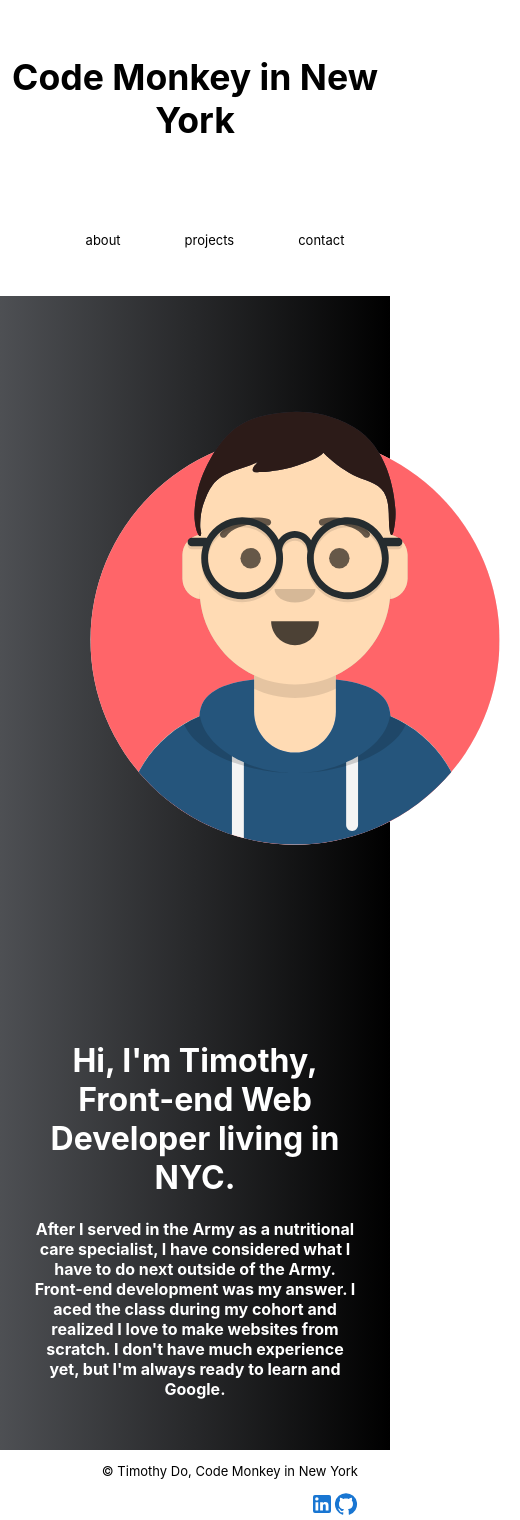
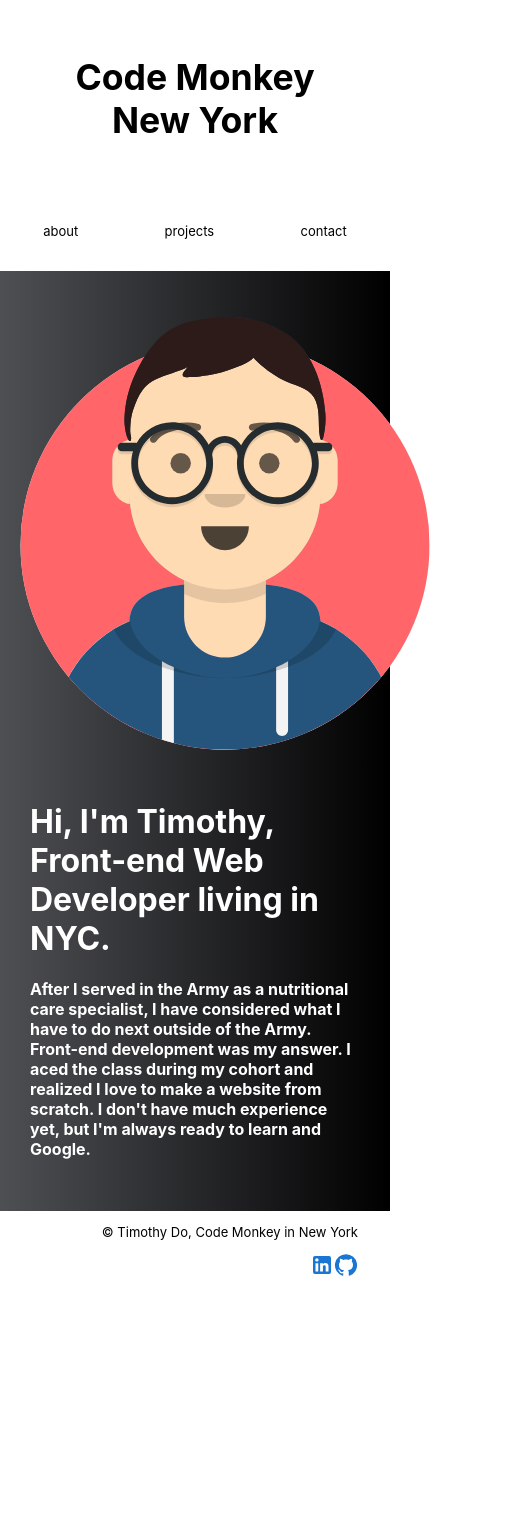
Before and after one commit to tydo83/portfolio-basic, a React (Create React App) app: page / in a window 390 px wide. Shown: the whole page, 520 px wide, since content can reach past the window. After the commit the page ends 1281 px from the top, so only its background shows below. Built offline with nearby package versions, Linux system fonts and the light colour scheme.

Commit message:
portfolio ver1

```diff
--- a/src/App.css
+++ b/src/App.css
@@ -1,7 +1,3 @@
-.App {
-  text-align: center;
-}
-
 * {
   list-style: none;
   text-decoration: none;
--- a/src/App.js
+++ b/src/App.js
@@ -1,11 +1,10 @@
 /* Timothy Do
-Portfolio Project
-*/
+Portfolio Version 1 */
 
 import './App.css';
 import React from 'react';
 import { BrowserRouter as Router, Routes, Route } from "react-router-dom";
-//ReactRouter ver6 doesn't support switch and component
+// ReactRouter ver6 doesn't support switch and component anymore, instead use Routes and element.
 import Header from './components/Header/Header';
 import Navbar from './components/Navbar/Navbar';
 import Home from './components/Home/Home';
--- a/src/components/About/About.js
+++ b/src/components/About/About.js
@@ -1,22 +1,30 @@
-import React, { Component } from 'react';
+import React, { useState, useEffect } from 'react';
 
-import Container from '@mui/material/Container'
 import Grid from '@mui/material/Grid'
 import Typography from '@mui/material/Typography';
-
-
 import './about.css'
 
 // Timothy Do, about page.
-export default class About extends Component {
-    render() {
+export default function About() {
+
+    const [matches, setMatches] = useState(
+        window.matchMedia("(min-width: 768px)").matches
+    )
+
+    useEffect(() => {
+        window
+            .matchMedia("(min-width: 768px)")
+            .addEventListener('change', e => setMatches(e.matches));
+    }, []);
+
     return (
-            <div className='center'>
-                <Grid container
+        <div>
+            {
+                matches &&
+                <Grid
+                    container
                     spacing={1}
                     className='main_body'
-                // justifyContent="center"
-                // direction="row"
                 >
                     <Grid item xs={6} className='tech'>
                         <Typography variant="h4">
@@ -52,20 +60,62 @@ export default class About extends Component {
                             Interpersonal Skills
                         </Typography>
                             <p>Team Worker, Good Listener, Learner, Not a jerk</p>
-
                         <Typography variant="h4">
                             Relative Education
                         </Typography>
                             <p>Code Immersive, Web Development Immersive, 2020 - 2021</p>
                             <p>Queens College, Computer Science, 2018 - 2020</p>
                             <p>LaGuardia Community College, Web Programming, 2017 - 2018</p>
-
                     </Grid>
-
-
-
                 </Grid>
+            }
+            {
+                !matches &&
+                <Grid
+                    container
+                    className='main_body'
+                >
+                    <Grid item xs={12} className='tech'>
+                        <Typography variant="h4">
+                            Tools & Technologies
+                        </Typography>
+                            <h4>Frontend</h4>
+                                <ul>
+                                    <li>JavaScript(ES7), HTML5, CSS</li>
+                                    <li>React</li>
+                                    <li>Material UI, Bootstrap</li>
+                                </ul>
+                            <h4>Backend</h4>
+                                <ul>
+                                    <li>Node.js</li>
+                                    <li>MongoDB</li>
+                                </ul>
+                            <h4>DevOps</h4>
+                                <ul>
+                                    <li>AWS EC2, S3, Route53</li>
+                                </ul>
+                            <h4>Version Control System</h4>
+                                <ul>
+                                    <li>Git, GitHub</li>
+                                </ul>
+                            <h5>ETC</h5>
+                                <ul>
+                                    <li>Microsoft Office</li>
+                                    <li>Figma</li>
+                                </ul>
+                        <Typography variant="h4">
+                            Interpersonal Skills
+                        </Typography>
+                            <p>Team Worker, Good Listener, Learner, Not a jerk</p>
+                        <Typography variant="h4">
+                            Relative Education
+                        </Typography>
+                            <p>Code Immersive, Web Development Immersive, 2020 - 2021</p>
+                            <p>Queens College, Computer Science, 2018 - 2020</p>
+                            <p>LaGuardia Community College, Web Programming, 2017 - 2018</p>
+                    </Grid>
+                </Grid>
+            }
         </div>
     );
 }
-}
--- a/src/components/About/about.css
+++ b/src/components/About/about.css
@@ -20,11 +20,3 @@
     background: linear-gradient(90deg, rgba(74, 76, 80, 0.98) 0%, rgba(0, 0, 0, 1) 100%);
     padding: 50px 100px;
 }
-
-.tech{
-    text-align: left;
-}
-
-.body {
-    text-align: center;
-}
--- a/src/components/Contact/Contact.js
+++ b/src/components/Contact/Contact.js
@@ -1,4 +1,4 @@
-import React from 'react';
+import React, { useState, useEffect } from 'react';
 import { Button } from '@mui/material'
 import SendIcon from '@mui/icons-material/Send'
 import Box from '@mui/material/Box';
@@ -7,26 +7,50 @@ import Grid from '@mui/material/Grid'
 import './contact.css'
 import NewYork from '../../assets/NewYork-pixel.png'
 
+const Contact = () => {
+  const [matches, setMatches] = useState(
+    window.matchMedia("(min-width: 768px)").matches
+  )
 
-const Contact = () => {
+  useEffect(() => {
+    window
+      .matchMedia("(min-width: 768px)")
+      .addEventListener('change', e => setMatches(e.matches));
+  }, []);
+
   return (
-    <Grid container
-      className='main_body contact'
-      spacing={5}
+    <Grid
+      container
+      className='main_body'
     >
-        <Grid item className='contact_image'>
+      {
+        matches &&
+          <Grid item xs={8} className='contact_image'>
             <img className='contact_image_size' src={NewYork} alt="New York Pixel Art" />
           </Grid>
-        <Grid item className='contact_section'>
+      }
+      {
+        matches ?
+          <Grid item xs={4} className='contact_section'>
             <h2>Contact</h2>
             <h5>If you have any questions about me or are looking for a freelancer, <br />
               click the button below.</h5>
-          <Box textAlign='center'>
+            <Box>
               <Button className="button" variant="outlined" endIcon={<SendIcon />} onClick={() => window.location = 'mailto:tydo83@gmail.com'}>ContactMe</Button>
             </Box>
           </Grid>
+        :
+          <Grid item xs={12} className='contact_section'>
+            <h2>Contact</h2>
+            <h5>If you have any questions about me or are looking for a freelancer, <br />
+              click the button below.</h5>
+            <Box>
+              <Button className="button" variant="outlined" endIcon={<SendIcon />} onClick={() => window.location = 'mailto:tydo83@gmail.com'}>ContactMe</Button>
+            </Box>
           </Grid>
-  );
+      }
+  </Grid>
+  )
 };
 
 export default Contact;
--- a/src/components/Contact/contact.css
+++ b/src/components/Contact/contact.css
@@ -20,20 +20,13 @@
     background: linear-gradient(90deg, rgba(74, 76, 80, 0.98) 0%, rgba(0, 0, 0, 1) 100%);
 }
 
-/* .contact {
-    display: flex;
-    flex-direction: row;
-    justify-content: center;
-    height: 45vh;
-} */
-
 .contact_image_size {
-   height: 350px;
-   width: 700px;
+    height: 350px;
+    width: 700px;
 }
 
-.contact_section {
-
+@media only screen and (max-width: 768px) {
+    .contact_section {
+        text-align: center;
+    }
 }
-
-@media only screen and (max-width: 700px) {}
--- a/src/components/Header/Header.js
+++ b/src/components/Header/Header.js
@@ -1,15 +1,36 @@
-import React from 'react';
+import React, { useState, useEffect } from 'react';
 import { NavLink } from 'react-router-dom';
+import { Link } from 'react-router-dom'
 import './header.css'
 
 export default function Header() {
+    const [matches, setMatches] = useState(
+        window.matchMedia("(min-width: 768px)").matches
+    )
+
+    useEffect(() => {
+        window
+            .matchMedia("(min-width: 768px)")
+            .addEventListener('change', e => setMatches(e.matches));
+    }, []);
+
     return (
-    <div>
-        <header className="App-header">
-            <NavLink to = "/" className="App-header-link">
-                <h1>Code Monkey in New York</h1>
-            </NavLink>
-        </header>
-    </div>
+        <div>
+            <header className="header">
+                {
+                    matches &&
+                    <NavLink to="/" className="header-title">
+                        <h1>Code Monkey in New York</h1>
+                    </NavLink>
+                }
+                {
+                    !matches &&
+                    <NavLink to="/" className="header-title">
+                        <h1>Code Monkey<br />New York</h1>
+                    </NavLink>
+                }
+
+            </header>
+        </div>
     );
 }
--- a/src/components/Header/header.css
+++ b/src/components/Header/header.css
@@ -1,13 +1,19 @@
-.App-header {
+.header {
     background-color: white;
+    height: 15vh;
     min-height: 10vh;
     font-size: calc(10px + 2vmin);
     color: black;
-    height: 18vh;
-    padding-top: 2rem;
+    padding: 2rem;
 }
 
-.App-header-link {
+.header-title {
     color: inherit;
     text-decoration: inherit;
 }
+
+@media only screen and (max-width: 768px) {
+    .header {
+        text-align: center;
+    }
+}
--- a/src/components/Home/Home.js
+++ b/src/components/Home/Home.js
@@ -15,7 +15,7 @@ export default class Home extends Component {
                 <h4>
                     After I served in the Army as a nutritional care
                     specialist, I have considered what I have to do next outside of the Army. Front-end development
-                    was my answer. I aced the class during my cohort and realized I love to make websites from scratch.
+                    was my answer. I aced the class during my cohort and realized I love to make a website from scratch.
                     I don't have much experience yet, but I'm always ready to learn and Google.
                 </h4>
             </div>
--- a/src/components/Home/home.css
+++ b/src/components/Home/home.css
@@ -1,7 +1,6 @@
 .portfolio_home {
     display: flex;
     flex-direction: row;
-    justify-content: center;
     color: white;
     /* background color made by angry tools */
     /* ff 3.6+ */
@@ -24,14 +23,12 @@
 }
 
 .portfolio_home_avatar {
-    padding: 50px;
-    margin: 20px;
+    margin: 5px 25px;
 }
 
 .portfolio_home_about_me {
-    margin: 100px;
-    padding: 30px;
-    padding-top: 100px;
+    margin: 50px;
+    padding: 50px;
 }
 
 @media only screen and (max-width: 700px) {
@@ -39,9 +36,13 @@
         display: flex;
         flex-direction: column;
     }
+    .portfolio_home_avatar {
+        display: flex;
+        justify-content: space-around;
+        margin: 0;
+    }
     .portfolio_home_about_me {
         margin: 0px;
         padding: 30px;
-        padding-top: 100px;
     }
 }
--- a/src/components/Navbar/navbar.css
+++ b/src/components/Navbar/navbar.css
@@ -1,11 +1,10 @@
 .navbar-link {
     display: flex;
     flex-direction: row;
-    justify-content: center;
+    margin: 0;
 }
 
 .navbar-link a {
-    text-decoration: none;
     margin: 2rem;
     font-size: 13px;
     color: black;
@@ -14,3 +13,11 @@
 .navbar-link a:hover {
     color:violet
 }
+
+@media only screen and (max-width: 768px) {
+    .navbar-link {
+        display: flex;
+        justify-content: space-around;
+        padding: 0;
+    }
+}
--- a/src/components/ProjectsCard/ProjectsCard.js
+++ b/src/components/ProjectsCard/ProjectsCard.js
@@ -8,7 +8,7 @@ import { makeStyles } from '@material-ui/core/styles';
 
 const useStyles = makeStyles({
     root: {
-        maxWidth: 310,
+        width: 280,
         transition: "transform 0.15s ease-in-out",
         "&:hover": { transform: "scale3d(1.05, 1.05, 1)" },
     },
```
Also changed, not shown: 29 other files (tests, documents, lock files or other folders). Lines whose indentation alone changed are shown as unchanged.
